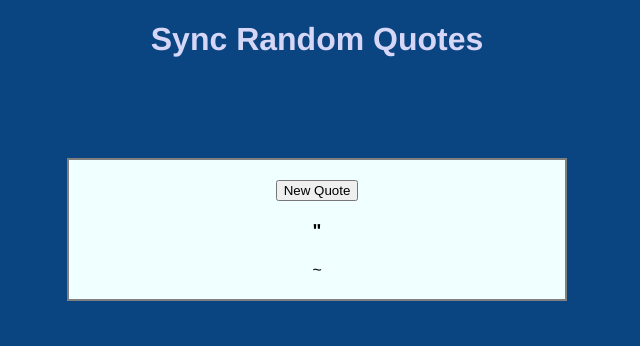
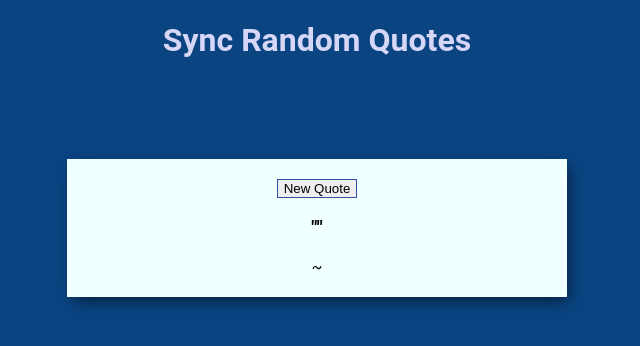
Before and after one commit to Benkalio/quotesync, a React (Create React App) app: page / in a window 1280 px wide. Shown: the top 346 px of the page, without its empty margins (323-963 px from the left). Built offline with nearby package versions, Linux system fonts and the light colour scheme; no server answers.

Commit message:
changed the styles of button and font plus box shadow of the quotes

```diff
--- a/src/App.js
+++ b/src/App.js
@@ -33,6 +33,7 @@ function App() {
         <h3>
           <span>"</span>
           {quote?.text}
+          <span>"</span>
         </h3>
         <i>~ {quote?.author}</i>
       </section>
--- a/src/style.css
+++ b/src/style.css
@@ -1,5 +1,5 @@
 html {
-  font-family: 'Franklin Gothic Medium', 'Arial Narrow', Arial, sans-serif;
+  font-family: 'Roboto', 'Lato', Arial, sans-serif;
   text-align: center;
   background-color: rgb(10, 68, 129);
 }
@@ -13,12 +13,25 @@ section {
   margin-top: 100px;
   display: grid;
   place-items: center;
-  border: 2px solid gray;
   padding: 20px 10px;
   background-color: azure;
+  box-shadow: 4px 6px 15px -3px rgba(0,0,0,0.6);
 }
 
 h1 {
   font-size: 2rem;
   color: rgb(214, 214, 247);
 }
+
+h3 {
+}
+
+button {
+  border: 1px solid rgb(48, 79, 166);
+  box-shadow: inset;
+}
+
+button:hover {
+  background-color: rgb(63, 63, 243);
+  color: #fff;
+}
```
